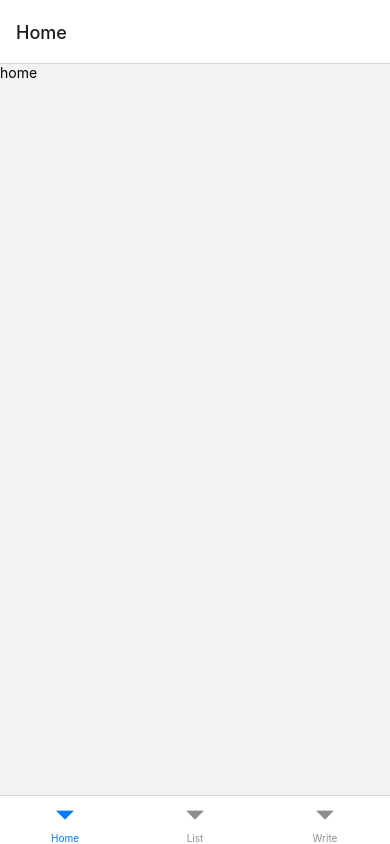
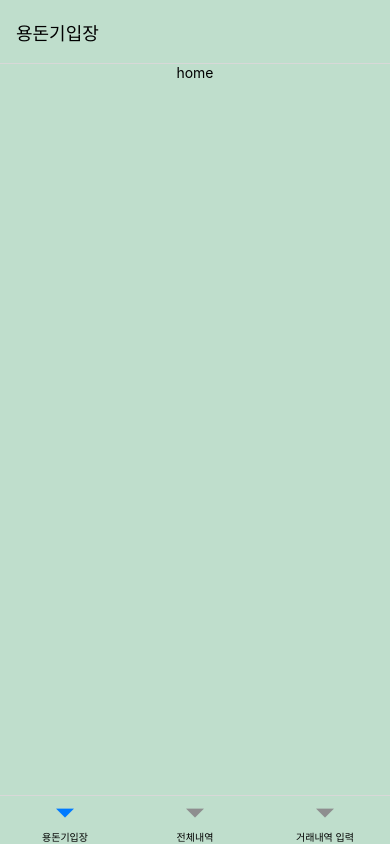
Before and after one commit to RN-FinalProject/pocket-money, a React Native app: screen / in a window 390 px wide. Built offline with nearby package versions, Linux system fonts and the light colour scheme.

Commit message:
색상 설정

```diff
--- a/src/navigations/Tab.js
+++ b/src/navigations/Tab.js
@@ -1,17 +1,35 @@
 import React from "react";
 import { createBottomTabNavigator } from "@react-navigation/bottom-tabs";
+import { NavigationContainer } from "@react-navigation/native";
 import Home from "../screens/Home";
 import List from "../screens/List";
 import Write from "../screens/Write";
-
+import { theme } from "../theme";
 const Tab = createBottomTabNavigator();
 
 const TabNavigator = () => {
   return (
-    <Tab.Navigator>
-      <Tab.Screen name="Home" component={Home} />
-      <Tab.Screen name="List" component={List} />
-      <Tab.Screen name="Write" component={Write} />
+    <Tab.Navigator
+      screenOptions={({ route }) => ({
+        //상단 네비게이션 바 색상 설정
+        headerStyle: {
+          backgroundColor: theme.background,
+        },
+        //상단 네비게이션 바 텍스트 색상 설정
+        headerTintColor: theme.black,
+        //하단 네비게이션 바 색상 설정
+        tabBarStyle: {
+          backgroundColor: theme.background,
+        },
+        //하단 네비게이션 바 텍스트 색상 설정
+        tabBarLabelStyle: {
+          color: theme.black,
+        },
+      })}
+    >
+      <Tab.Screen name="용돈기입장" component={Home} />
+      <Tab.Screen name="전체내역" component={List} />
+      <Tab.Screen name="거래내역 입력" component={Write} />
     </Tab.Navigator>
   );
 };
--- a/src/screens/Home.js
+++ b/src/screens/Home.js
@@ -1,8 +1,24 @@
 import React from "react";
-import styled from "styled-components/native";
+import styled, { ThemeProvider } from "styled-components/native";
 import { Text } from "react-native";
+import { theme } from "../theme";
+
+//styled-component View
+const Container = styled.View`
+  flex: 1;
+  background-color: ${({ theme }) => theme.background};
+  align-items: center;
+  justify-content: flex-start;
+`;
+
 const Home = () => {
-  return <Text>home</Text>;
+  return (
+    <ThemeProvider theme={theme}>
+      <Container>
+        <Text>home</Text>
+      </Container>
+    </ThemeProvider>
+  );
 };
 
 export default Home;
--- a/src/screens/List.js
+++ b/src/screens/List.js
@@ -1,8 +1,24 @@
 import React from "react";
-import styled from "styled-components/native";
+import styled, { ThemeProvider } from "styled-components/native";
 import { Text } from "react-native";
+import { theme } from "../theme";
+
+//styled-component View
+const Container = styled.View`
+  flex: 1;
+  background-color: ${({ theme }) => theme.background};
+  align-items: center;
+  justify-content: flex-start;
+`;
+
 const List = () => {
-  return <Text>list</Text>;
+  return (
+    <ThemeProvider theme={theme}>
+      <Container>
+        <Text>전체내역</Text>
+      </Container>
+    </ThemeProvider>
+  );
 };
 
 export default List;
--- a/src/screens/Write.js
+++ b/src/screens/Write.js
@@ -1,8 +1,24 @@
 import React from "react";
-import styled from "styled-components/native";
+import styled, { ThemeProvider } from "styled-components/native";
 import { Text } from "react-native";
+import { theme } from "../theme";
+
+//styled-component View
+const Container = styled.View`
+  flex: 1;
+  background-color: ${({ theme }) => theme.background};
+  align-items: center;
+  justify-content: flex-start;
+`;
+
 const Write = () => {
-  return <Text>write</Text>;
+  return (
+    <ThemeProvider theme={theme}>
+      <Container>
+        <Text>거래내역 입력</Text>
+      </Container>
+    </ThemeProvider>
+  );
 };
 
 export default Write;
--- a/src/theme.js
+++ b/src/theme.js
@@ -5,3 +5,4 @@ export const theme = {
   black: "#000000",
   white: "#ffffff",
 };
+export default theme;
```
